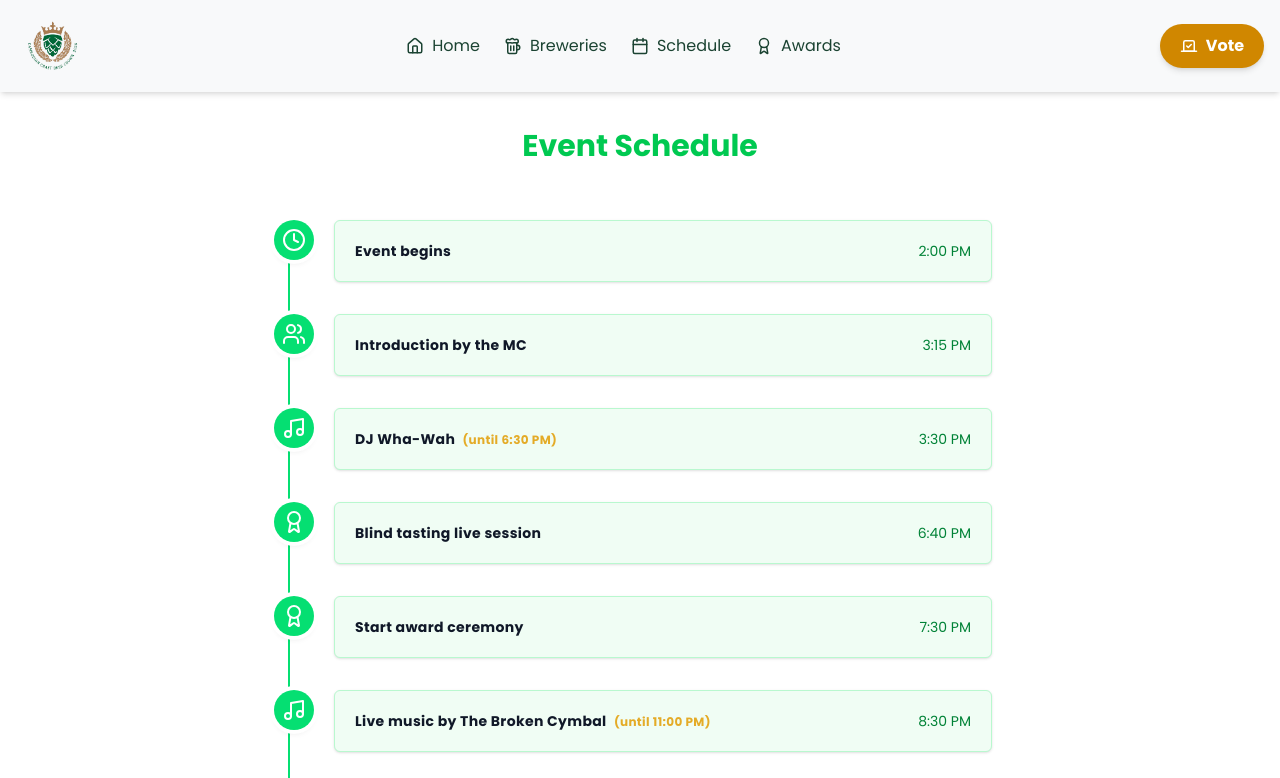
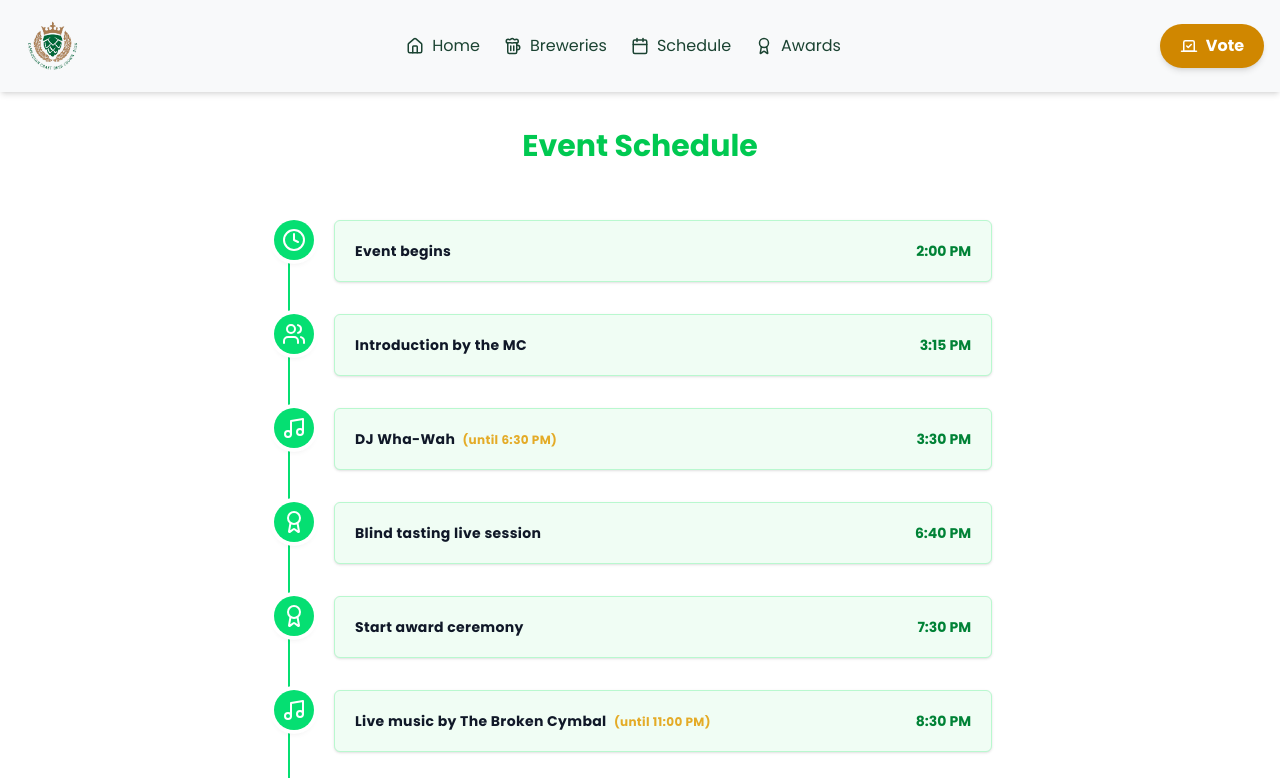
Before and after one commit to Celihong/hackathon_crown_beer, a Next.js app: page /schedule in a window 1280 px wide. Shown: the top 778 px of the page. Built offline with nearby package versions, Linux system fonts and the light colour scheme.

Commit message:
edit-time

```diff
--- a/src/app/schedule/page.tsx
+++ b/src/app/schedule/page.tsx
@@ -53,7 +53,7 @@ export default function EventTimeLine() {
                         )}
                       </h3>
                     </div>
-                    <time className="text-green-700 font-mono text-sm font-medium self-end sm:self-center mt-1 sm:mt-0">
+                    <time className="text-green-700 font-mono text-sm font-semibold self-end sm:self-center mt-1 sm:mt-0">
                       {item.time}
                     </time>
                   </div>
```
